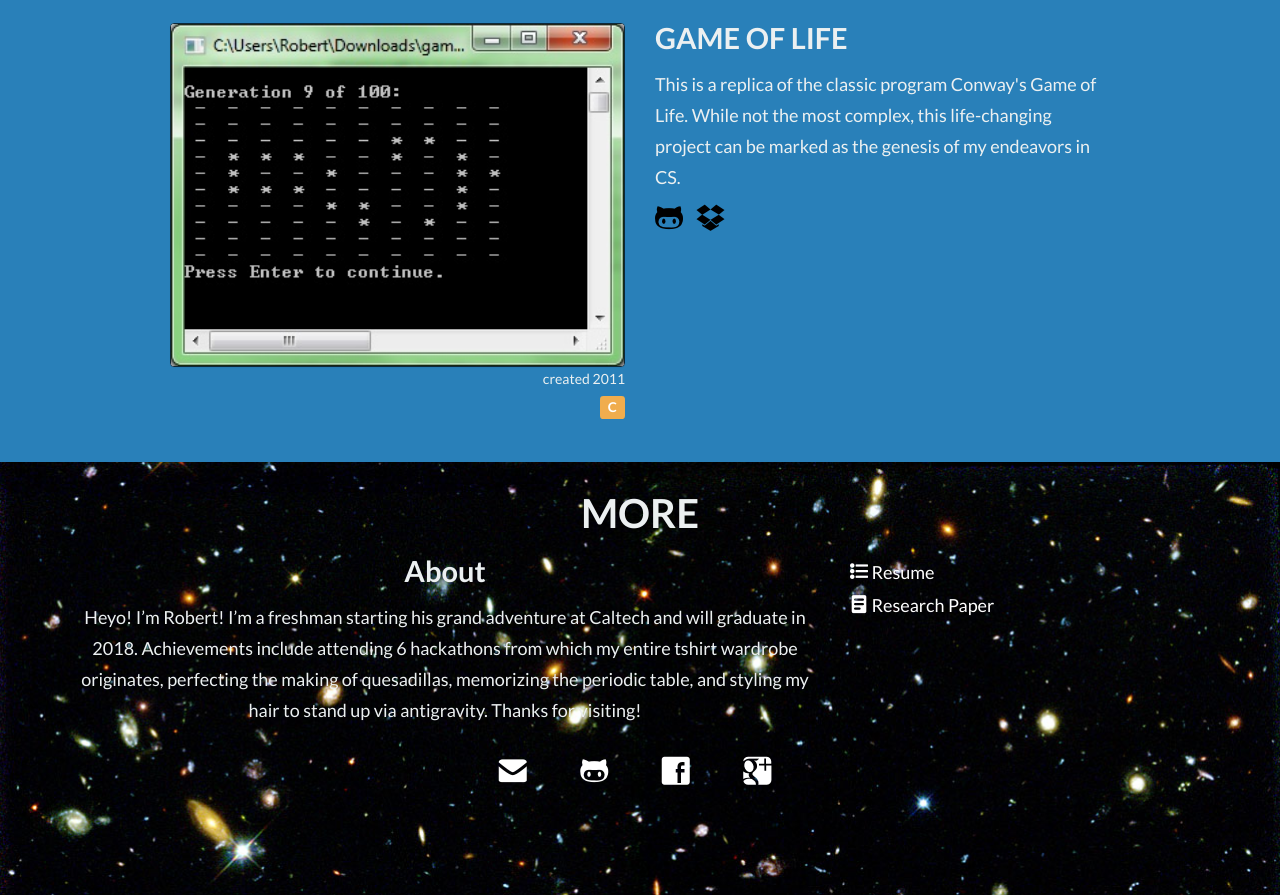
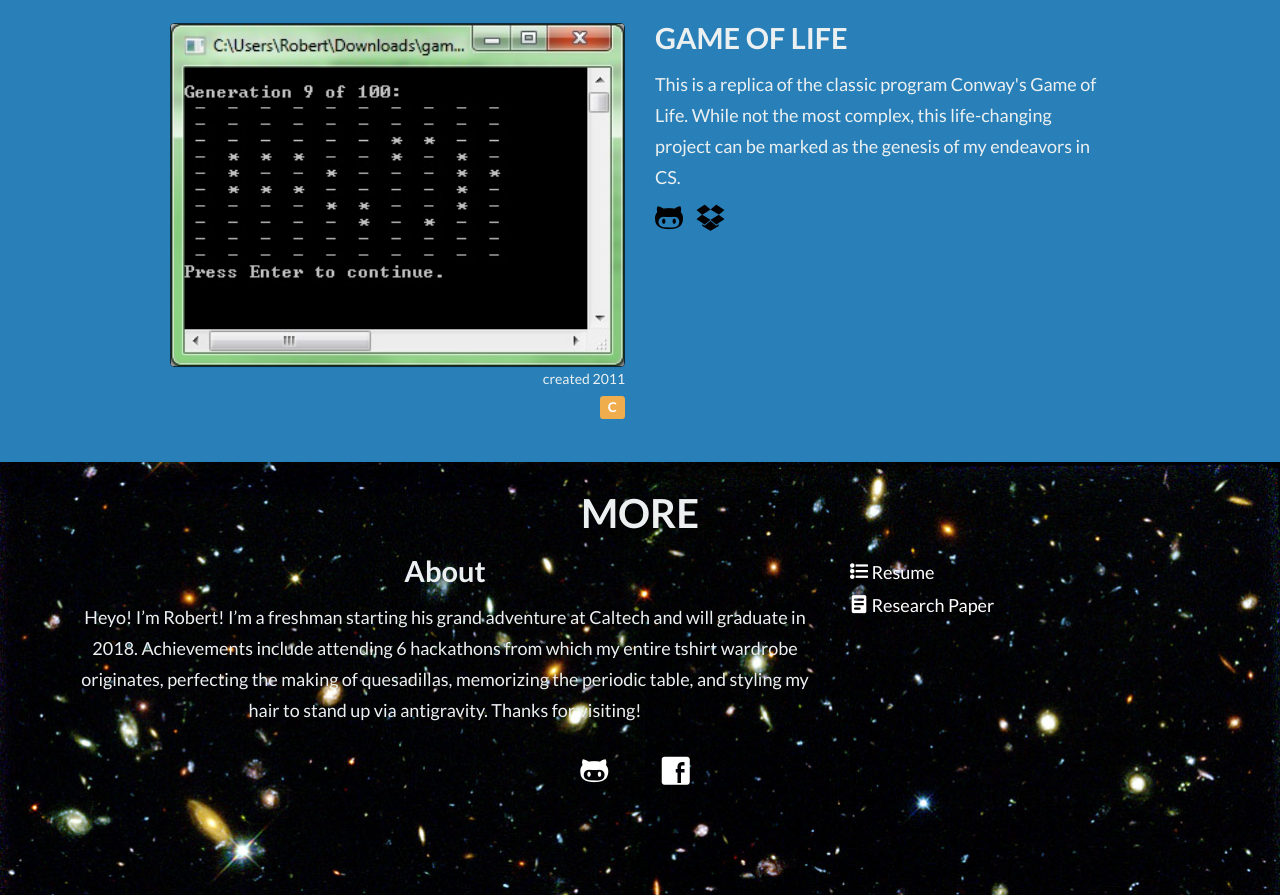
Before and after one commit to RobertEng/RobertEng.github.io, a plain HTML site: page index.html in a window 1280 px wide. Shown: the part 4654-5549 px from the top of the page. Drawn offline with Linux system fonts and the light colour scheme.

Commit message:
whoops, forgot to change the icons at the bottom. Should take out those broken links.

```diff
--- a/index.html
+++ b/index.html
@@ -222,10 +222,10 @@
 		  		</div>
 		  	</div>
 	  		<div id="moreContact">
-	  			<span class="fui-mail icon icon-white icon-mail" onclick="'mailto:googlypantsroberteng@gmail.com'"></span>
+	  			<!-- <span class="fui-mail icon icon-white icon-mail" onclick="'mailto:googlypantsroberteng@gmail.com'"></span> -->
 	  			<span class="fui-github icon icon-white icon-github" onclick="window.open('https://github.com/RobertEng')"></span>
 	  			<span class="fui-facebook icon icon-white icon-facebook" onclick="window.open('https://www.facebook.com/robert.eng.96')"></span>
-	  			<span class="fui-google-plus icon icon-white icon-google-plus" onclick="window.open('http://www.google.com')"></span>
+	  			<!-- <span class="fui-google-plus icon icon-white icon-google-plus" onclick="window.open('http://www.google.com')"></span> -->
   			</div>
   		</div>
   	</div>
```
